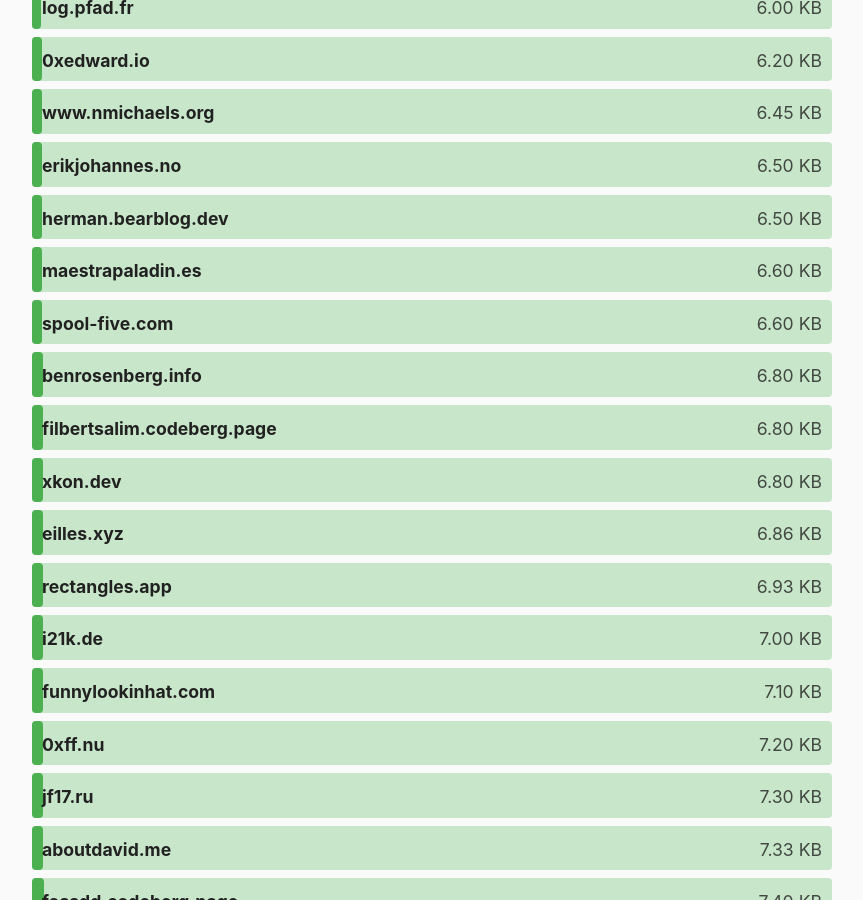
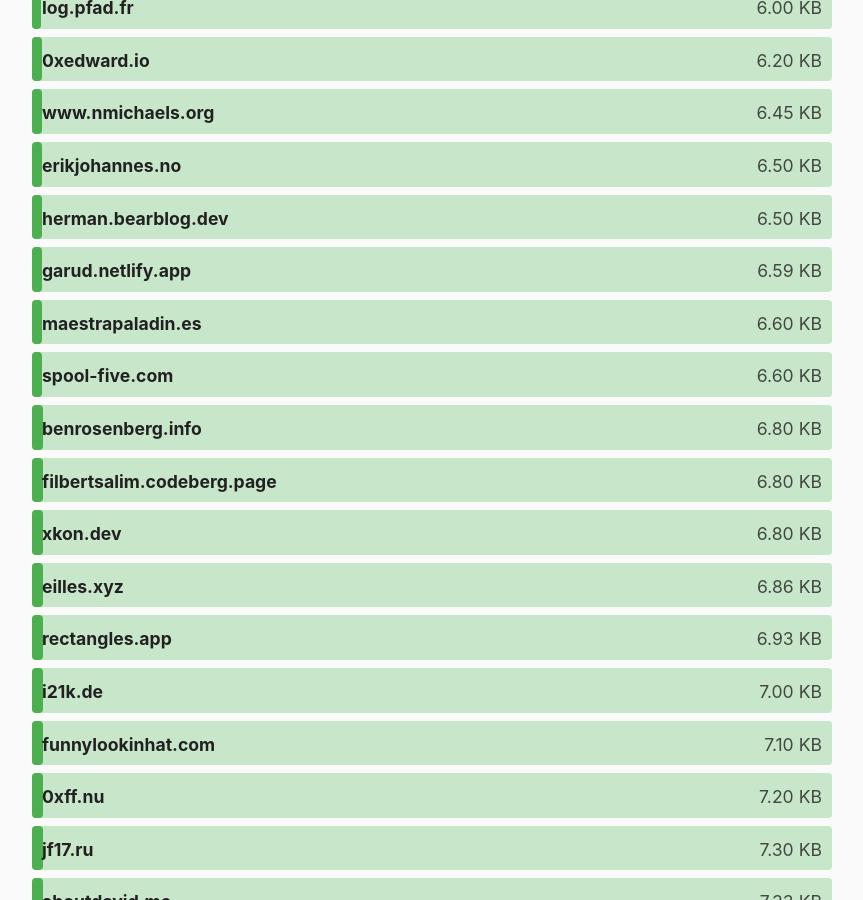
Before and after one commit to kevquirk/512kb.club, a Jekyll site: the page built from index.md, in a window 1280 px wide and 900 px high, scrolled down 3006 px. Shown: the whole window, without its empty margins (208-1071 px from the left). Built offline with Jekyll 4.4.1, drawn with Linux system fonts in a browser that asks for light colours.

Commit message:
Update sites.yml

```diff
--- a/_data/sites.yml
+++ b/_data/sites.yml
@@ -1378,6 +1378,11 @@
   size: 5.4
   last_checked: 2022-05-15
 
+- domain: garud.netlify.app
+  url: http://garud.netlify.app/
+  size: 6.59
+  last_checked: 2024-02-09
+
 - domain: ged296123.gitlab.io/yunbere
   url: https://ged296123.gitlab.io/yunbere
   size: 32.8
```
